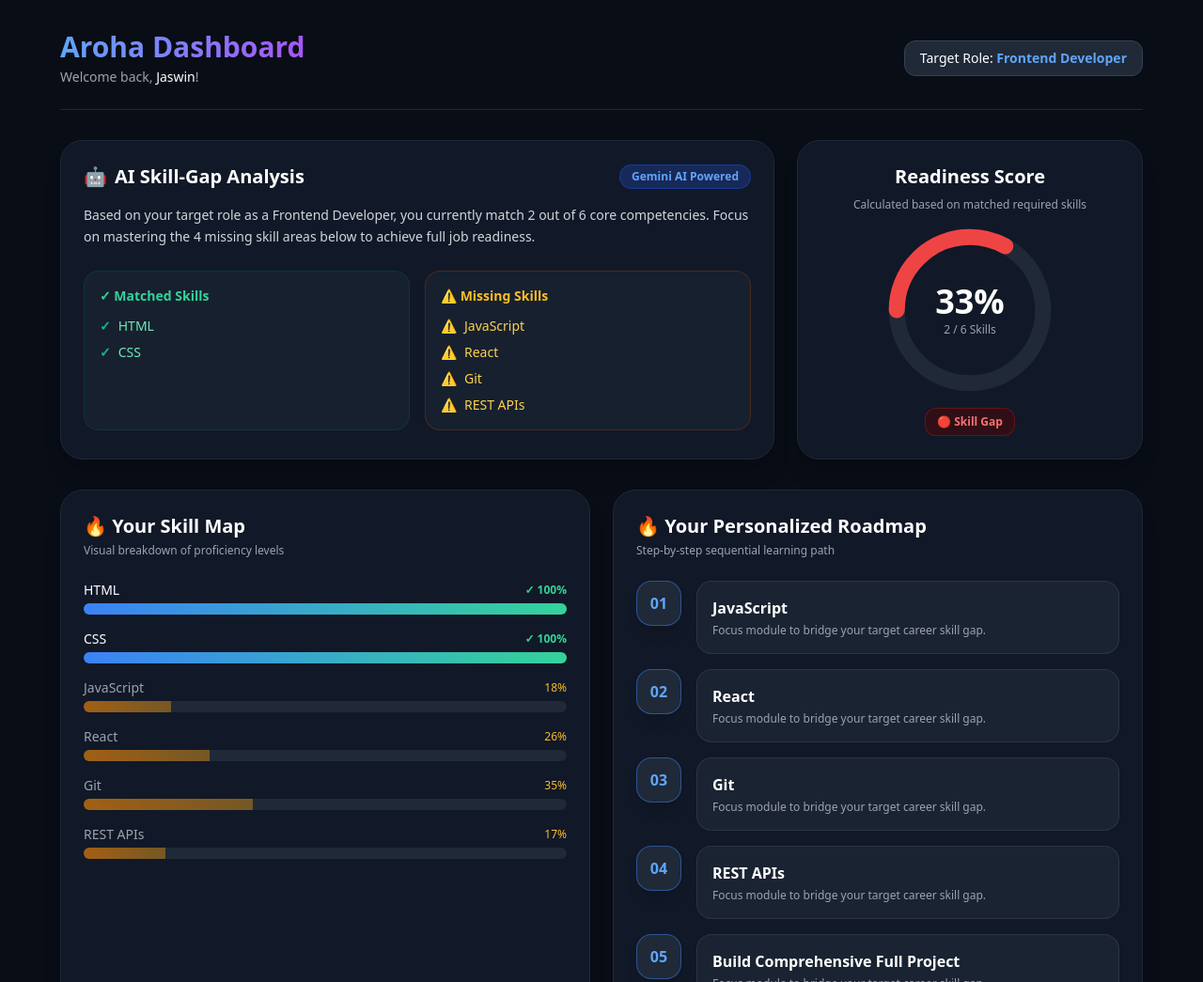
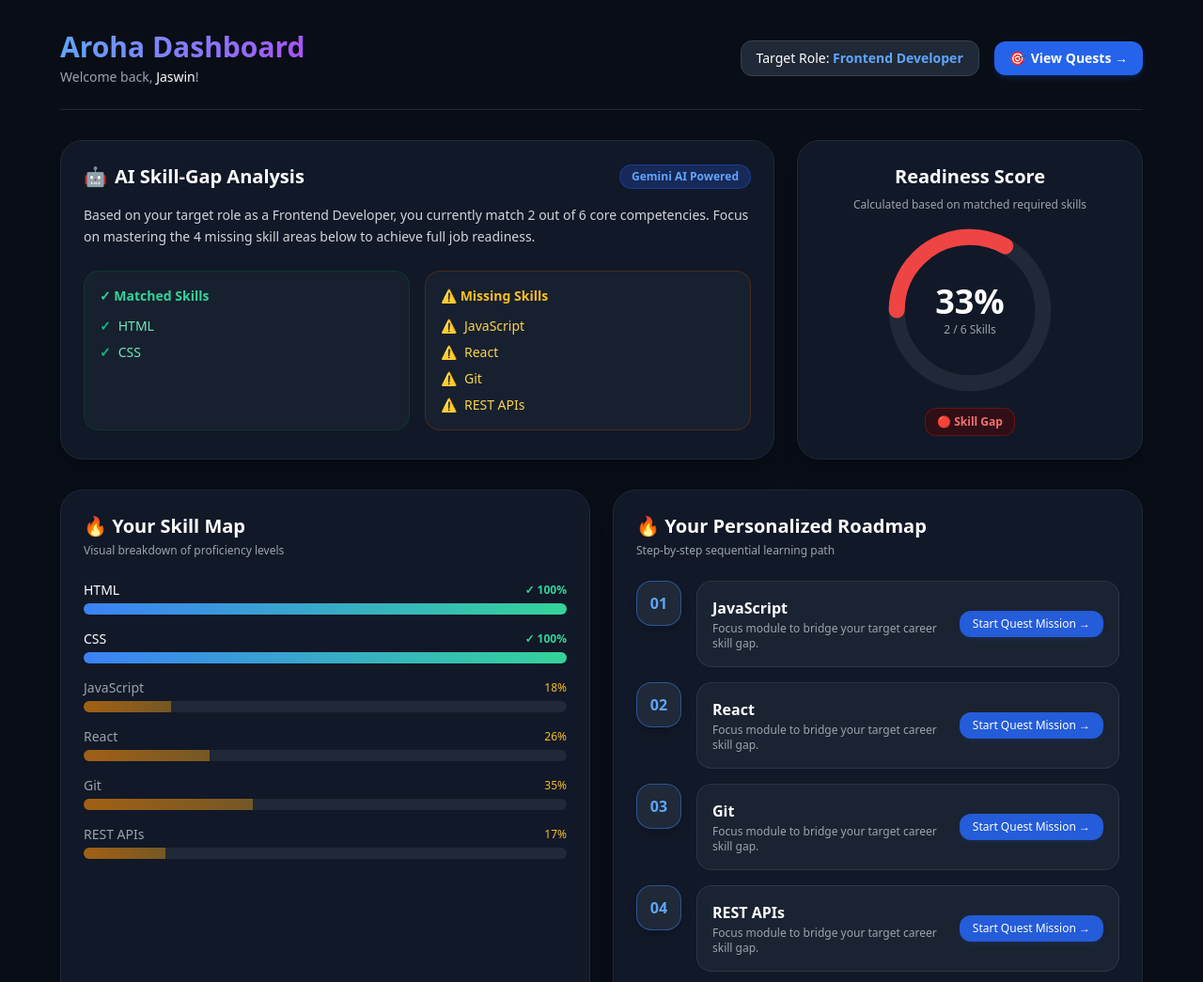
Before and after one commit to jaswinmulagapaka/Aroha--sih-2026, a website: page public/main.html in a window 1280 px wide. Shown: the top 1045 px of the page at 94% size. Drawn offline with nearby package versions, Linux system fonts and the light colour scheme.

Commit message:
Update main.html

```diff
--- a/public/main.html
+++ b/public/main.html
@@ -25,8 +25,14 @@
                 </h1>
                 <p class="text-gray-400 text-sm mt-1">Welcome back, <span id="studentName" class="text-white font-medium">Student</span>!</p>
             </div>
-            <div class="bg-[#1f2937] border border-gray-700 px-4 py-2 rounded-xl text-sm">
-                Target Role: <span id="targetRoleDisplay" class="text-blue-400 font-semibold">Frontend Developer</span>
+            <div class="flex items-center gap-4">
+                <div class="bg-[#1f2937] border border-gray-700 px-4 py-2 rounded-xl text-sm hidden sm:block">
+                    Target Role: <span id="targetRoleDisplay" class="text-blue-400 font-semibold">Frontend Developer</span>
+                </div>
+                <!-- 🚀 Global Quest Navigation Button -->
+                <a href="quest.html" class="px-4 py-2 bg-blue-600 hover:bg-blue-500 text-white font-semibold text-sm rounded-xl transition-all duration-200 shadow-md shadow-blue-600/20 active:scale-95 flex items-center gap-1.5">
+                    <span>🎯</span> View Quests →
+                </a>
             </div>
         </header>
 
@@ -128,8 +134,12 @@
 
             <!-- 🔥 8. Personalized Roadmap -->
             <div class="bg-[#111827] border border-gray-800 rounded-3xl p-6 shadow-xl">
-                <h2 class="text-xl font-bold text-white mb-1">🔥 Your Personalized Roadmap</h2>
-                <p class="text-xs text-gray-400 mb-6">Step-by-step sequential learning path</p>
+                <div class="flex items-center justify-between mb-6">
+                    <div>
+                        <h2 class="text-xl font-bold text-white mb-1">🔥 Your Personalized Roadmap</h2>
+                        <p class="text-xs text-gray-400">Step-by-step sequential learning path</p>
+                    </div>
+                </div>
 
                 <div id="roadmapStepContainer" class="space-y-4 relative">
                     <!-- Vertical line connector behind nodes -->
@@ -240,7 +250,7 @@
             `;
         }).join('');
 
-        // 8. Render Personalized Sequential Roadmap
+        // 8. Render Personalized Sequential Roadmap (with dynamic redirect buttons)
         const roadmapSteps = missingSkills.length > 0
             ? [...missingSkills, "Build Comprehensive Full Project"]
             : ["Advanced Mastery & Architecture", "Build Full Project", "Interview Preparation"];
@@ -253,9 +263,14 @@
                     <div class="w-12 h-12 rounded-2xl bg-[#1f2937] border border-blue-500/50 flex items-center justify-center font-bold text-blue-400 shrink-0 shadow-lg">
                         ${stepNum}
                     </div>
-                    <div class="bg-[#1f2937]/70 border border-gray-700/60 rounded-2xl p-4 flex-1">
-                        <h4 class="font-semibold text-white text-base">${stepTitle}</h4>
-                        <p class="text-xs text-gray-400 mt-1">Focus module to bridge your target career skill gap.</p>
+                    <div class="bg-[#1f2937]/70 border border-gray-700/60 rounded-2xl p-4 flex-1 flex flex-col sm:flex-row sm:items-center justify-between gap-3">
+                        <div>
+                            <h4 class="font-semibold text-white text-base">${stepTitle}</h4>
+                            <p class="text-xs text-gray-400 mt-0.5">Focus module to bridge your target career skill gap.</p>
+                        </div>
+                        <a href="quest.html" class="shrink-0 px-3.5 py-1.5 bg-blue-600/90 hover:bg-blue-500 text-white text-xs font-medium rounded-xl transition-all duration-200 text-center shadow-md shadow-blue-600/10">
+                            Start Quest Mission →
+                        </a>
                     </div>
                 </div>
             `;
```
